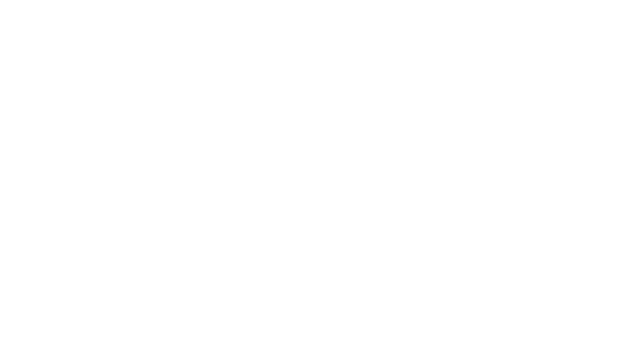
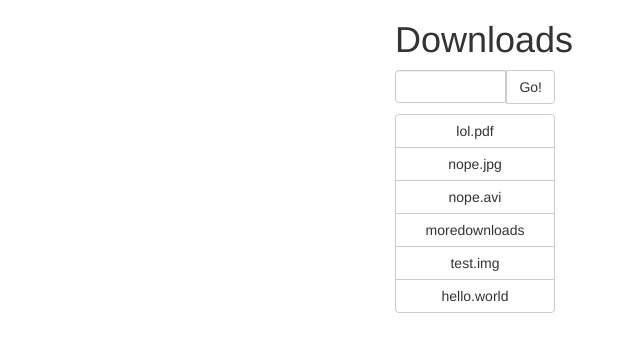
Before and after one commit to willcrichton/browser-bat, a Flask app: page / in a window 1280 px wide. Before the commit the part shown is empty. Shown: the top 352 px of the page, without its empty margins (640-1280 px from the left). Run offline with Flask 2, Linux system fonts and the light colour scheme.

Commit message:
Added downloads

```diff
--- a/static/css/style.css
+++ b/static/css/style.css
@@ -3,5 +3,14 @@
 }
 
 .graph {
-    width: 1170px;
+    width: 950px;
 }
+
+.btn-group-vertical {
+    margin-top: 10px;
+    width: 100%;
+}
+
+input[type=text] {
+    height: 33px;
+}
--- a/templates/index.jinja2
+++ b/templates/index.jinja2
@@ -7,8 +7,24 @@
   </head>
   <body>
     <div class="container" id="main">
-      <div id="content"><div id="chart"></div></div>
-      <div id="dock"></div>
+      <div class="col-md-10" id="content"><div id="chart"></div></div>
+      <div class="col-md-2">
+        <h1>Downloads</h1>
+        <div class="input-group">
+          <input type="text" class="form-control" />
+          <span class="input-group-btn">
+            <button class="btn btn-default" type="button">Go!</button>
+          </span>
+        </div>
+        <div class="btn-group-vertical">
+          <button type="button" class="btn btn-default">lol.pdf</button>
+          <button type="button" class="btn btn-default">nope.jpg</button>
+          <button type="button" class="btn btn-default">nope.avi</button>
+          <button type="button" class="btn btn-default">moredownloads</button>
+          <button type="button" class="btn btn-default">test.img</button>
+          <button type="button" class="btn btn-default">hello.world</button>
+        </div>
+      </div>
     </div>
     <script> var DATA = {{ data }}; </script>
     <script src="/static/js/vendor/jquery-2.0.3.min.js"></script>
```
